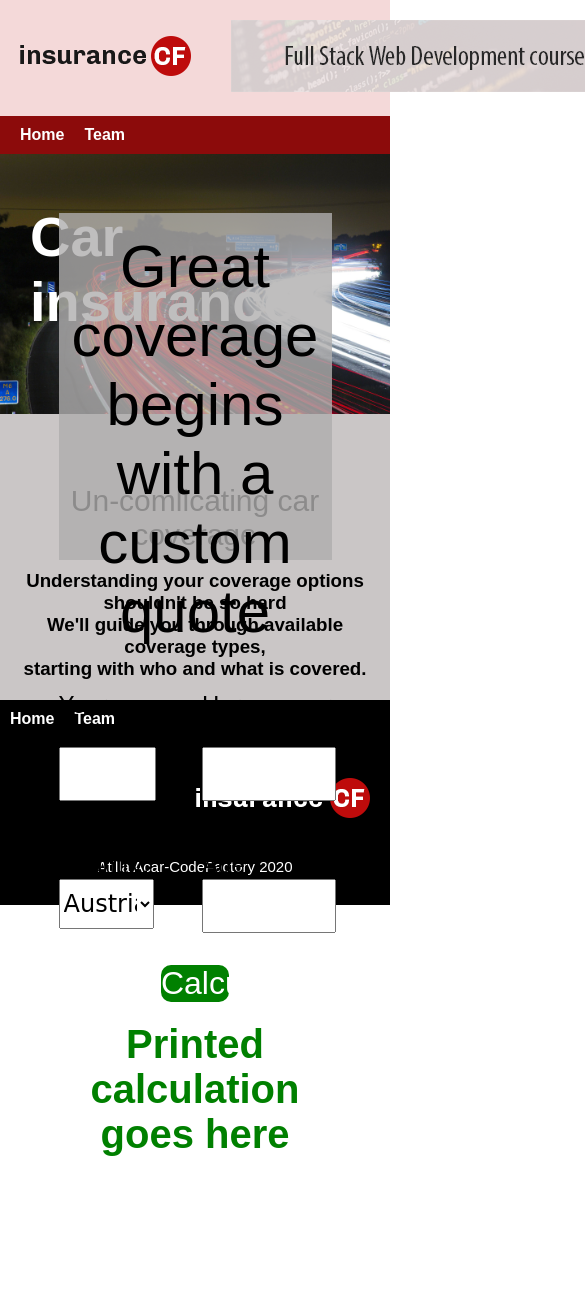
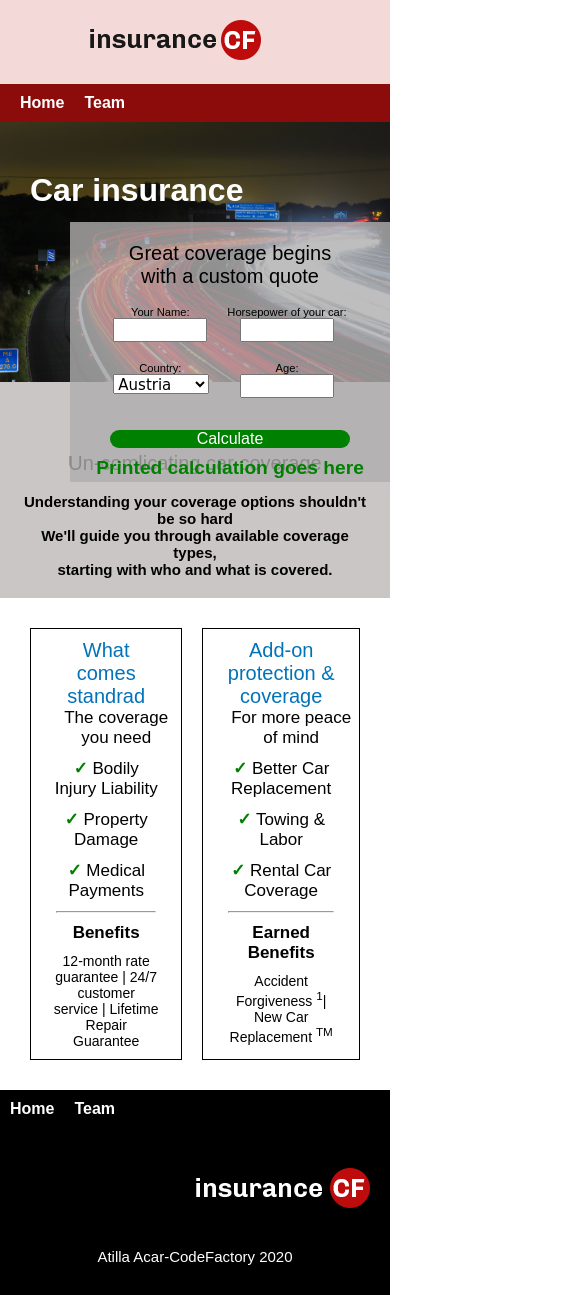
Before and after one commit to acar1453/-LMSCF-Atilla-CodeReview-03, a plain HTML site: page index.html in a window 390 px wide. Shown: the top 1295 px of the page, 585 px wide, since content can reach past the window. Before the commit the page ends 1157 px from the top, so only its background shows below. Drawn offline with Linux system fonts and the light colour scheme.

Commit message:
html and css

```diff
--- a/index.html
+++ b/index.html
@@ -129,7 +129,67 @@
                         </h3>
                     </div>
 
+
+
+                <div class="box">
+                    <div class="box1">
+                            <div class="boxtext">
+                            <p id="boxtitel">What comes standrad</p>
+                                <p id="bTitel2">The coverage you need</p>
+                            <p class="listCheck">
+                                <span id="checksymbol">&#10003;</span> Bodily Injury Liability
+                            </p>
+                            <p class="listCheck">
+                                <span id="checksymbol">&#10003;</span> Property Damage
+                            </p>
+                            <p class="listCheck">
+                                <span id="checksymbol">&#10003;</span> Medical Payments
+                            </p>
+                            <hr>
+                            <p class="benefits">
+                                <b>Benefits</b>
+                                <p id="benefits">12-month rate guarantee | 24/7 customer<br>
+                                service | Lifetime Repair Guarantee</p>
+                            </p>
+                        </div>
+                    </div>
+
+
+                    <div class="box2">
+                        <p id="boxtitel">Add-on protection & coverage</p>
+                            <p id="bTitel2">For more peace of mind</p>
+
+                        <p class="listCheck">
+                            <span id="checksymbol">&#10003;</span> Better Car Replacement
+                        </p>
+                        <p class="listCheck">
+                            <span id="checksymbol">&#10003;</span> Towing & Labor
+                        </p>
+                        <p class="listCheck">
+                            <span id="checksymbol">&#10003;</span> Rental Car Coverage
+                        </p>
+                        <hr>
+                        <p class="benefits">
+                            <b>Earned Benefits</b>
+                            <p id="benefits">Accident Forgiveness
+                            <sup>1</sup>| New Car<br>Replacement
+                            <sup>TM</sup></p>
+
+                        </p>
+                    </div>
+
+
+                </div>
     </main>
+
+
+
+
+
+
+
+
+
     <footer>
 
        <div>
--- a/styles.css
+++ b/styles.css
@@ -6,6 +6,7 @@
 
 @import url('https://fonts.googleapis.com/css?family=Kanit&display=swap');
 @import url('https://fonts.googleapis.com/css?family=Righteous&display=swap');
+
 
 /*******************************HEADER**********************/
 
@@ -79,7 +80,7 @@ main{
     background-color: rgba(175, 174, 174, 0.801);
     width: 70%;
     margin: 15%;
-    height: 60%;
+    height: 48em;
     padding-top: 5%;
     text-align: center;
 }
@@ -180,7 +181,62 @@ p{
 
 }
 
-/*******************************Footer**********************/
+/*******************************BOX**********************/
+
+.box{
+    display: flex;
+    justify-content: center;
+    margin: 20px;
+
+
+}
+
+.box1, .box2{
+    border: black 1.5px solid;
+    margin:50px;
+
+}
+
+#boxtitel, .listCheck, .benefits{
+    margin: 10px 20px 0 20px;
+
+}
+
+#boxtitel{
+    color: #0273B9;
+    font-size: 20px;
+
+}
+
+#bTitel2{
+    font-size: 17px;
+    margin-left: 20px;
+
+}
+
+.listCheck, .benefits{
+    font-size: 17px;
+}
+
+#checksymbol{
+    color: green;
+    font-weight: bold;
+}
+
+
+hr{
+   margin: 10px 25px 10px 25px;
+}
+
+#benefits{
+    font-size: 14px;
+    margin: 10px 20px 10px 20px;
+
+}
+
+
+
+/* ******************************Footer********************* */
 
 footer{
     background-color: black;
@@ -230,3 +286,200 @@ footer{
     font-size: 15px;
 
 }
+
+/*******************************************************MEDIA QUERY**********************/
+
+@media only screen and (max-width: 480px){
+
+    /*******************************HEADER**********************/
+
+.header{
+   display: flex;
+   justify-content: center;
+    background-color: #F4D9D9;
+    align-items: center
+
+}
+
+#banner{
+    display: none;
+}
+
+.carins{
+    position: absolute;
+    margin: 50px 0 0 30px;
+    color: white;
+    font-weight: 900;
+    font-size: 2em;
+    transition: all 0.5s ease-in;
+}
+
+.carins:hover{
+    text-shadow: 1px 1px 2px rgb(255, 255, 255), 0 0 1em;
+}
+
+/*******************************FORM**********************/
+.form{
+
+    position: absolute;
+    background-color: rgba(175, 174, 174, 0.801);
+    width: 20em;
+    margin: 100px 70px 20px 70px;
+    height: 15em;
+    padding-top: 5%;
+    text-align: center;
+}
+
+#formtext{
+    font-size: 20px;
+    font-weight: normal;
+
+
+}
+
+.formtext{
+  display: flex;
+  justify-content: center;
+  padding-top: 0%;
+
+
+
+
+
+
+}
+
+#country, #yourname, #yourcar, #age{
+    font-size: 15px;
+    width: 90px;
+    height: 20px;
+    font-family: 'Righteous', cursive;
+
+}
+
+#country{
+    width: 101.5%;
+}
+
+.form1,.form2{
+    margin-right: 20px;
+
+    }
+
+p{
+  font-size: 0.7em;
+  text-align: center;
+}
+
+.formbottom{
+    padding-top: 20px;
+}
+
+/*******************************Button**********************/
+
+.button{
+    padding-top: 2em;
+    display: flex;
+    justify-content: center;
+
+    }
+
+#calculate{
+    font-size: 1em;
+    border-radius: 10px;
+    background-color: green;
+    border: none;
+    color: white;
+    width: 15em;
+    transition-duration: 0.4s;
+
+}
+
+#calculate:hover{
+    box-shadow: 0 12px 16px 0 rgba(0,0,0,0.24),0 17px 50px 0 rgba(0,0,0,0.19);
+}
+
+#backgroundtitle{
+    padding-top: 0.5em;
+    font-size: 1.2em;
+    color: green;
+
+}
+
+.title{
+    background-color: #CAC6C6;
+    text-align: center;
+    height: 100%;
+    padding-top: 10px;
+    margin-top: -4px;
+    padding:20px;
+
+
+
+}
+
+#titelbottom{
+    padding-top: 50px;
+    font-size: 20px;
+    font-weight: normal;
+
+}
+
+#titelbottom2{
+    font-size: 15px;
+}
+
+.box{
+    display: flex;
+    justify-content: center;
+    margin: 20px;
+
+
+}
+
+.box1, .box2{
+    border: black 1.5px solid;
+    margin:10px;
+
+}
+
+#boxtitel, .listCheck, .benefits{
+    margin: 10px 20px 0 20px;
+
+}
+
+#boxtitel{
+    color: #0273B9;
+    font-size: 20px;
+
+}
+
+#bTitel2{
+    font-size: 17px;
+    margin-left: 20px;
+
+}
+
+.listCheck, .benefits{
+    font-size: 17px;
+}
+
+
+
+#checksymbol{
+    color: green;
+    font-weight: bold;
+}
+
+
+hr{
+   margin: 10px 25px 10px 25px;
+}
+
+#benefits{
+    font-size: 14px;
+    margin: 10px 20px 10px 20px;
+
+}
+
+}
```
